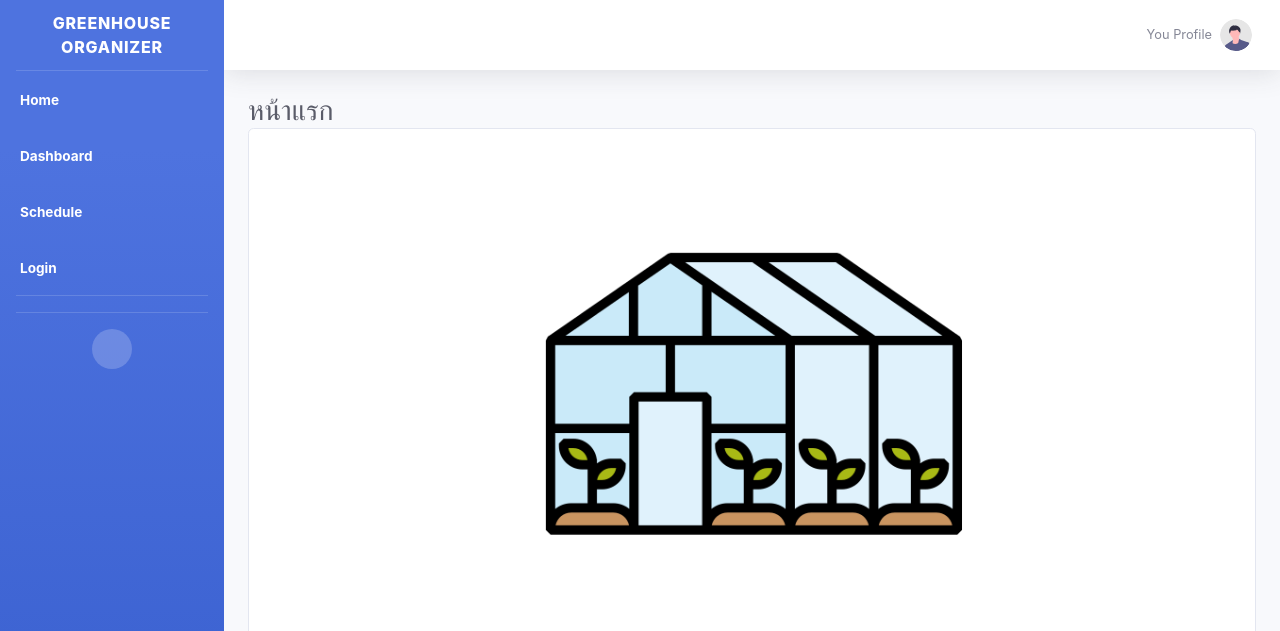
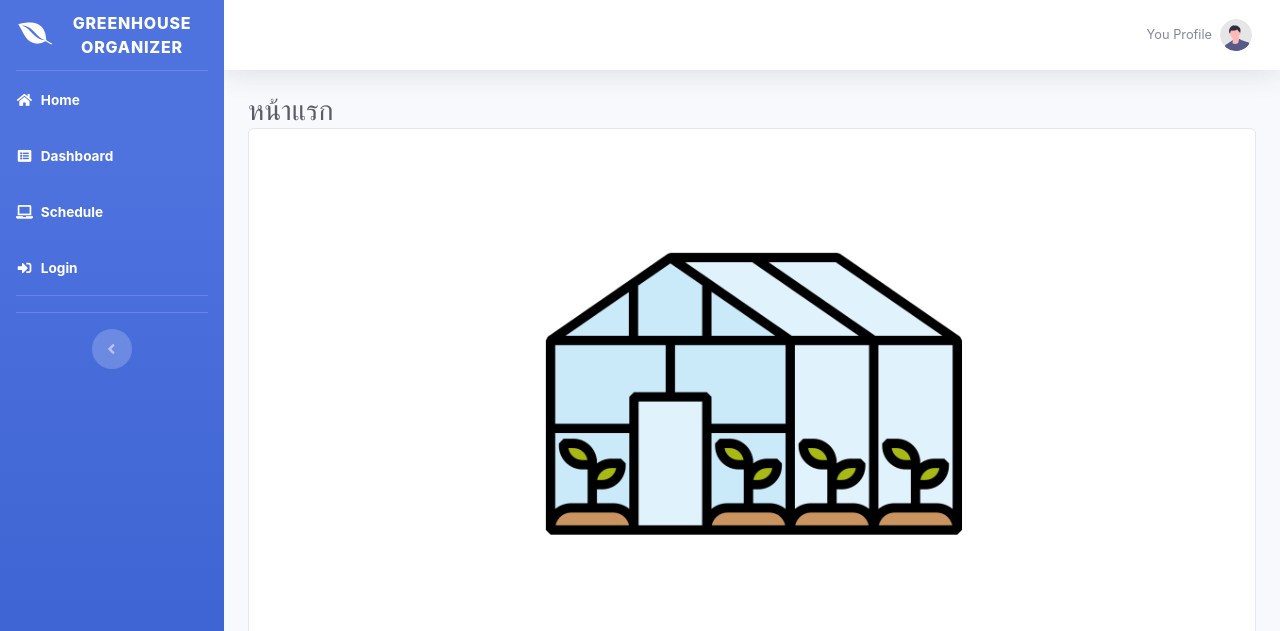
Before and after one commit to XBank2544/green-house-real, a Django app: page / in a window 1280 px wide. Shown: the top 631 px of the page. Run offline with Django 4.2, Linux system fonts and the light colour scheme; some libraries are stand-ins or nearby versions.

Commit message:
Update base.html

```diff
--- a/templates/base.html
+++ b/templates/base.html
@@ -13,6 +13,7 @@
     <title>Greenhouses Application</title>
 
     <!-- Custom fonts for this template-->
+    <link href="{% static 'vendor/fontawesome-free/css/all.min.css' %}" rel="stylesheet" type="text/css">
     <link rel="preconnect" href="https://fonts.googleapis.com">
     <link rel="preconnect" href="https://fonts.gstatic.com" crossorigin>
     <link href="https://fonts.googleapis.com/css2?family=Kanit:wght@100&display=swap" rel="stylesheet">
```
